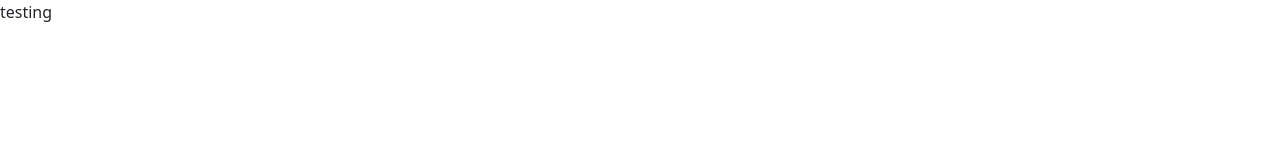
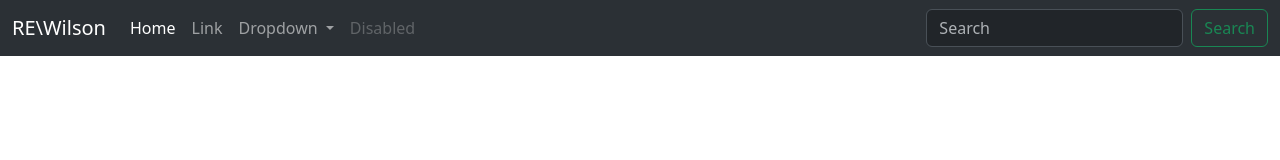
Before and after one commit to RW2023/BootstrapREWILSON, a plain HTML site: page index.html in a window 1280 px wide. Drawn offline with nearby package versions, Linux system fonts and the light colour scheme.

Commit message:
Navbar Starter

```diff
--- a/index.html
+++ b/index.html
@@ -9,7 +9,44 @@
     <link rel="stylesheet" href="/src/css/styles.css">
     <title>NEWREWILSON</title>
 </head>
+<header>
+    <nav class="navbar  navbar-expand-lg bg-body-tertiary"navbar bg-dark data-bs-theme="dark">
+  <div class="container-fluid">
+    <a class="navbar-brand" href="#">RE\Wilson</a>
+    <button class="navbar-toggler" type="button" data-bs-toggle="collapse" data-bs-target="#navbarSupportedContent" aria-controls="navbarSupportedContent" aria-expanded="false" aria-label="Toggle navigation">
+      <span class="navbar-toggler-icon"></span>
+    </button>
+    <div class="collapse navbar-collapse" id="navbarSupportedContent">
+      <ul class="navbar-nav me-auto mb-2 mb-lg-0">
+        <li class="nav-item">
+          <a class="nav-link active" aria-current="page" href="#">Home</a>
+        </li>
+        <li class="nav-item">
+          <a class="nav-link" href="#">Link</a>
+        </li>
+        <li class="nav-item dropdown">
+          <a class="nav-link dropdown-toggle" href="#" role="button" data-bs-toggle="dropdown" aria-expanded="false">
+            Dropdown
+          </a>
+          <ul class="dropdown-menu">
+            <li><a class="dropdown-item" href="#">Action</a></li>
+            <li><a class="dropdown-item" href="#">Another action</a></li>
+            <li><hr class="dropdown-divider"></li>
+            <li><a class="dropdown-item" href="#">Something else here</a></li>
+          </ul>
+        </li>
+        <li class="nav-item">
+          <a class="nav-link disabled">Disabled</a>
+        </li>
+      </ul>
+      <form class="d-flex" role="search">
+        <input class="form-control me-2" type="search" placeholder="Search" aria-label="Search">
+        <button class="btn btn-outline-success" type="submit">Search</button>
+      </form>
+    </div>
+  </div>
+</nav>
+</header>
 <body>
-   <p>testing</p>
 </body>
 </html>
```
